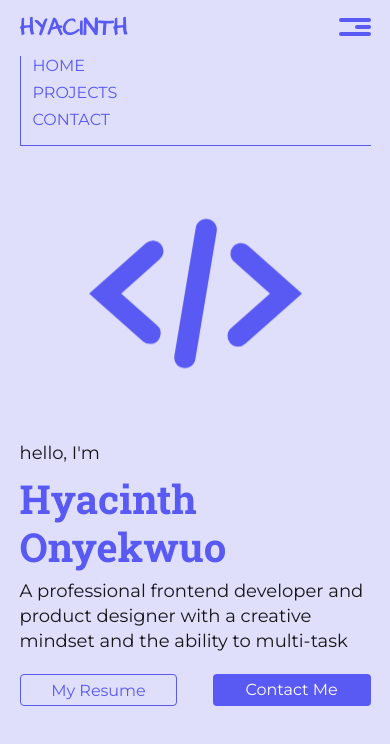
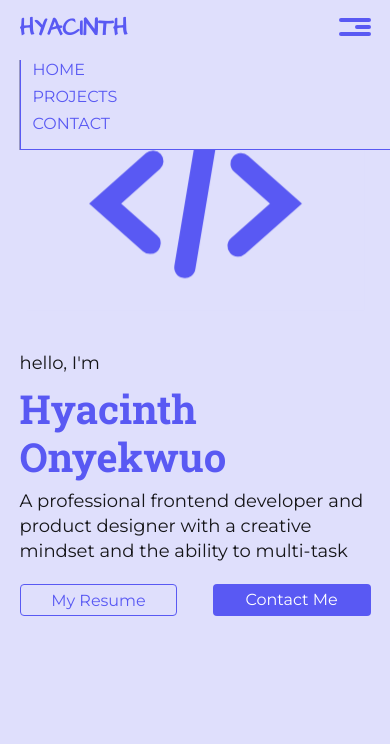
Before and after one commit to Official-Zeegy/portfolio, a plain HTML site: page index.html in a window 390 px wide. Both pictures are taken after a click on the element 354 px from the left and 28 px from the top of the page. Drawn offline with Linux system fonts and the light colour scheme.

Commit message:
Update style.css

```diff
--- a/css/style.css
+++ b/css/style.css
@@ -199,16 +199,22 @@ section {
 
 @media (max-width: 650px) {
   .nav-items {
+    position: fixed;
     transform: translateX(700px);
     border-bottom: 1px solid rgb(89, 89, 243);
     border-left: 1px solid rgb(89, 89, 243);
     justify-content: flex-start;
     box-shadow: -1px 0px rgb(153, 153, 197);
     transition: all 0.6s ease-in-out;
+    opacity: 0;
+    z-index: 4;
+    top: 60px;
+    width: 100%;
   }
 
   .active {
     transform: translateX(0);
+    opacity: 1;
   }
 
   nav {
```
